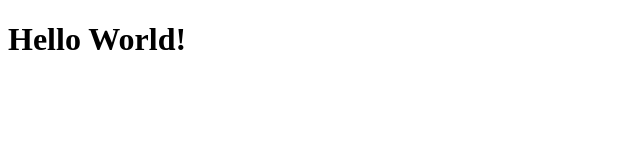
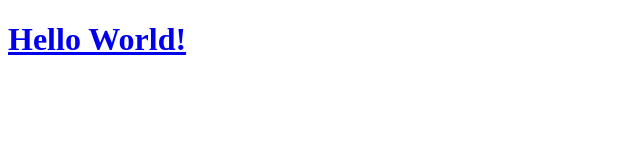
Before and after one commit to miserablepop/newProject, a plain HTML site: page index.html in a window 1280 px wide. Shown: the whole page, without its empty margins (0-640 px from the left). Drawn offline with Linux system fonts and the light colour scheme.

Commit message:
Updated index.html file to include a link within 'Hello World' header

```diff
--- a/index.html
+++ b/index.html
@@ -4,6 +4,7 @@
         <title>new project</title>
     </head>
     <body>
-        <h1>Hello World!</h1>
+        <a href="https://miserablepop.github.io"><h1>Hello World!</h1></a>
+
     </body>
 </html>
```
